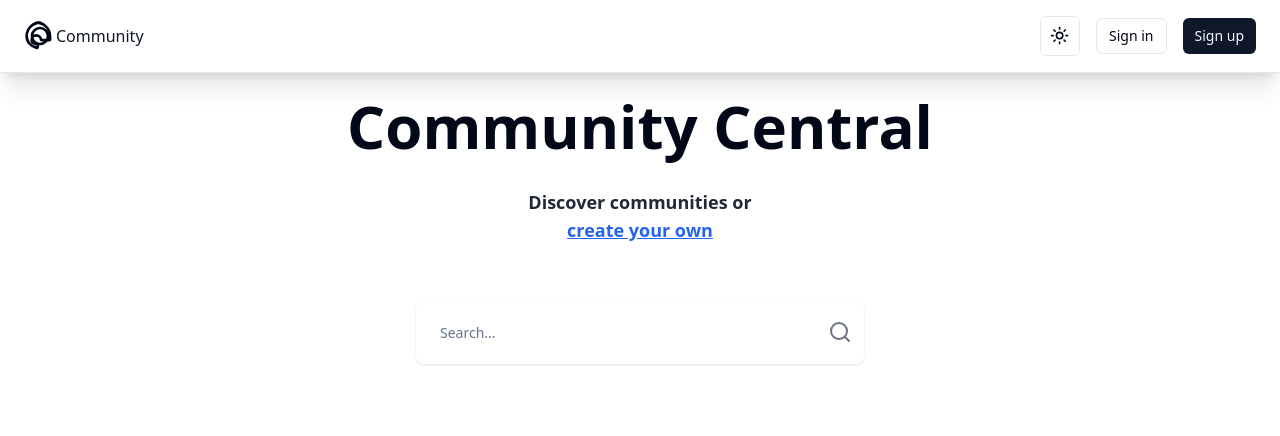
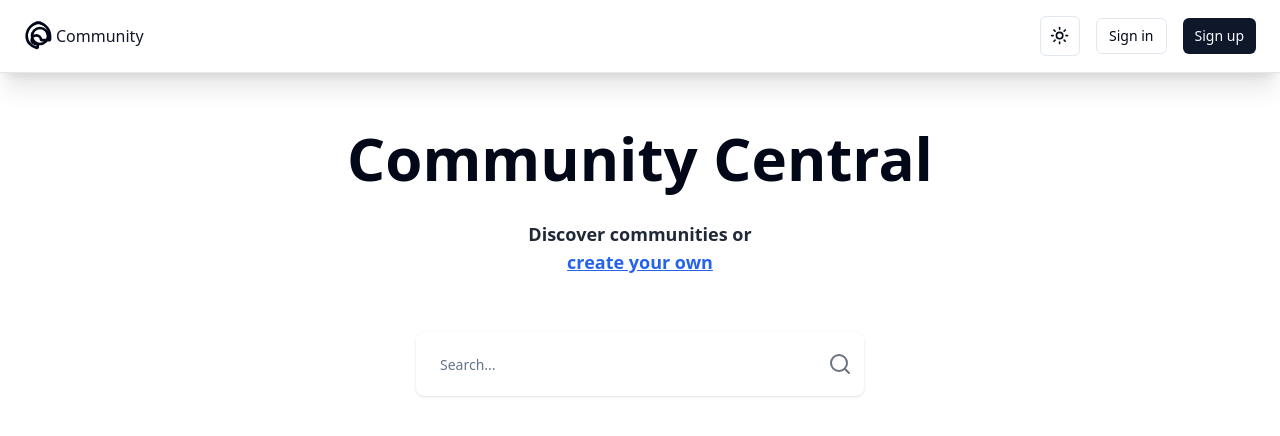
Before and after one commit to RiadMefti/nextjs-supabase-auth-example, a Next.js app: page / in a window 1280 px wide. Shown: the top 436 px of the page. Built offline with nearby package versions, Linux system fonts and the light colour scheme.

Commit message:
adding padding

```diff
--- a/src/app/layout.tsx
+++ b/src/app/layout.tsx
@@ -30,7 +30,7 @@ export default function RootLayout({
         >
           <NavBar />
 
-          <div className="p-24">
+          <div className="p-32">
             {" "}
             {/* Add padding top equivalent to the height of your navbar */}
             {children}
```
